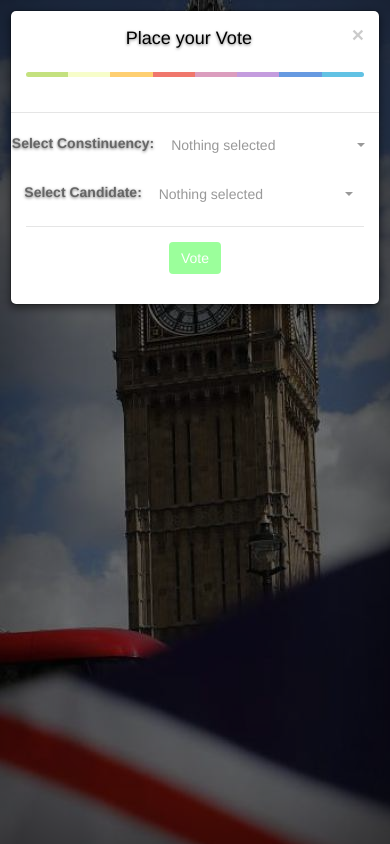
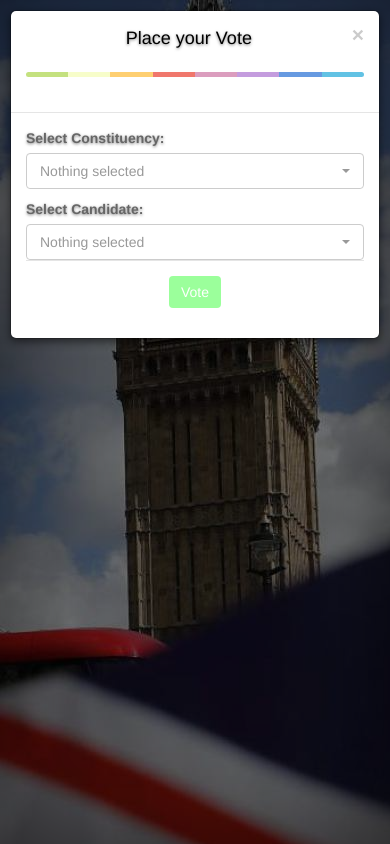
Before and after one commit to edjash/VotingApp, a PHP site: page / in a window 390 px wide. Run offline with PHP 8.4, Linux system fonts and the light colour scheme; the visitor is signed in with stand-in values (Sample User, id 1); data comes from the database, SQL or seed files in the repository; data that the repository does not hold is empty.

Commit message:
Fixed mobile layout issues on voting form

```diff
--- a/css/example.css
+++ b/css/example.css
@@ -67,6 +67,16 @@ label {
   }
 }
 
+
+#vote_form label {
+	text-align:left;
+	float:left;
+}
+.bootstrap-select {
+	border: 1px solid #ccc !important;
+height:36px;
+
+}
     /* Credit to bootsnipp.com for the css for the color graph */
 .colorgraph {
   height: 5px;
--- a/index.php
+++ b/index.php
@@ -9,8 +9,8 @@ $config = array(
 	'base_url' => '/voting/',
 	'db_host'  => 'localhost',
 	'db_name'  => 'ed_voting_app',
-	'db_user'  => 'edvote',
-	'db_pass'  => 'U86f73OdwuPE7FlJ',
+	'db_user'  => 'ed',
+	'db_pass'  => 'edvote',
 );
 
 
--- a/views/index.html
+++ b/views/index.html
@@ -196,22 +196,20 @@
                 <div class="modal-body">
                     <form id="vote_form" role="form" method="post" action="vote">
                         <div class="row">
-                            <div class="form-group">
-                              <label>Select Constinuency:</label>
-                                <select id="constituencies" class="selectpicker show-tick" data-live-search="true">
+                            <div class="col-xs-12">
+                              <label class="control-label" for="constituencies">Select Constituency:</label>
+                                <select id="constituencies" class="selectpicker show-tick form-control" data-live-search="true">
                                 </select>
-
                                 <div class="help-block with-errors"></div>
                             </div>
                         </div>
                         <div class="row">
-                            <div class="form-group">
-                              <label>Select Candidate:</label>
-                                <select id="candidates" name="candidate_id" class="selectpicker show-tick" required>
+                          <div class="col-xs-12">
+                              <label class="control-label" for="candidates">Select Candidate:</label>
+                                <select id="candidates" name="candidate_id" class="selectpicker show-tick form-control" required>
                                 </select>
-                                <div class="help-block with-errors"></div>
-                            </div>
-                        </div>
+                              </div>
+                      </div>
                         <div class="modal-footer modal-footer-center">
                             <input id="vote_btn" type="submit" class="btn btn-default btn-ok" value="Vote">
                         </div>
```
Also changed, not shown: README.txt, js/example.js (line endings or trailing spaces).
